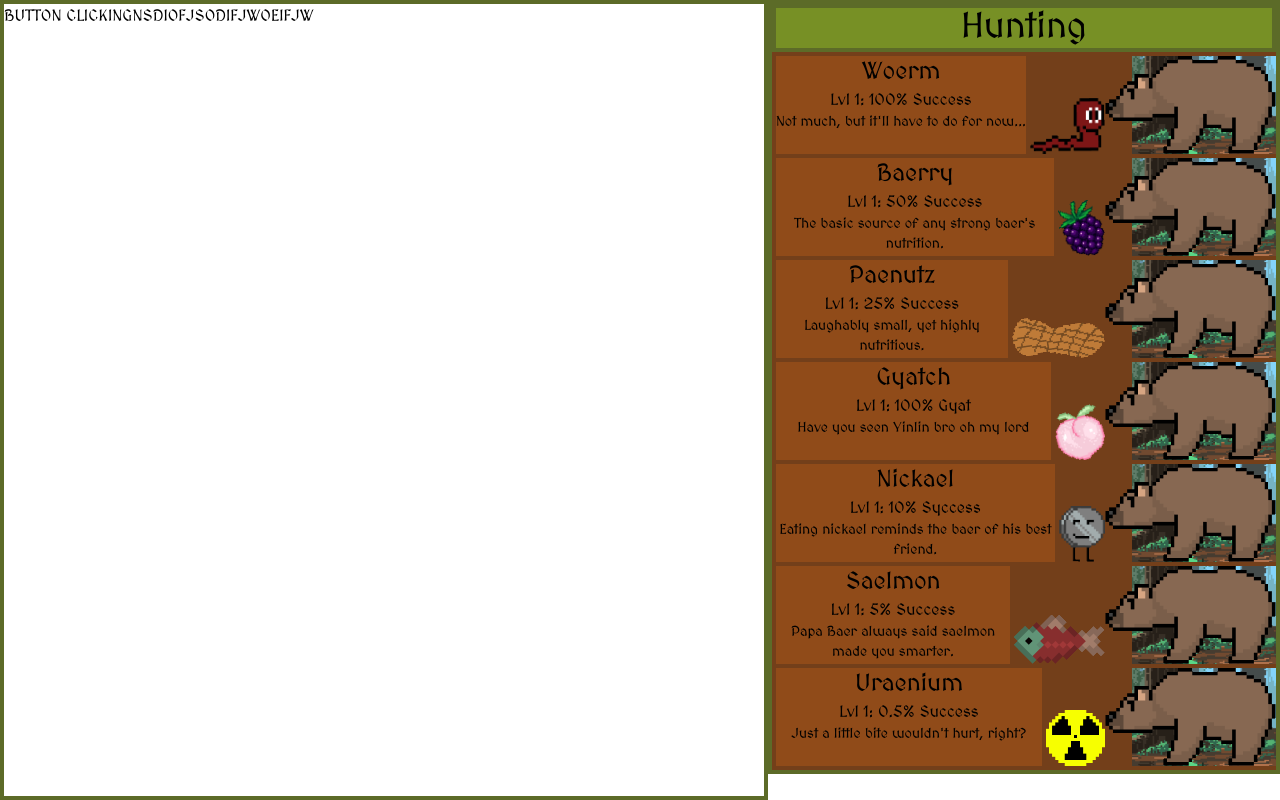
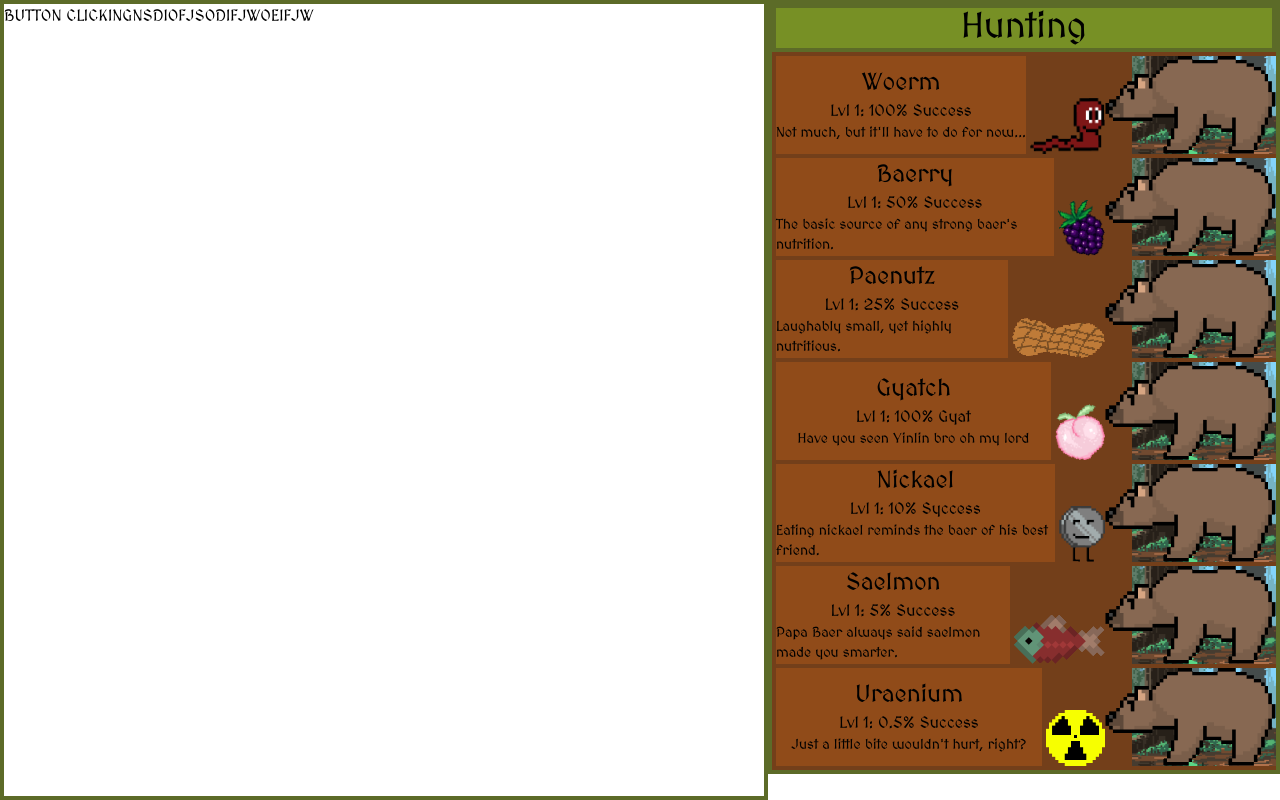
Before and after one commit to dut-inc/baer-clicker-2, a React (Create React App) app in the folder client/: page / in a window 1280 px wide. Built offline with nearby package versions, Linux system fonts and the light colour scheme; no server answers.

Commit message:
centered hunting text vertically
im really like that

```diff
--- a/client/src/components/upgradeModule.js
+++ b/client/src/components/upgradeModule.js
@@ -20,7 +20,7 @@ export default function BaerryModule({foods}){
 function createModule(food){
     return (
     <div className="flex items-end justify-stretch border-wood bg-[url('./assets/moduleBG.png')] bg-[bottom_left_45dvh] bg-cover bg-no-repeat">
-            <div className='flex flex-col flex-wrap self-stretch border-wood border-x-4 font-default bg-[#904B19] text-center w-[60%]'>
+            <div className='flex flex-col flex-wrap self-stretch border-wood border-x-4 font-default bg-[#904B19] w-[60%] place-content-center items-center'>
                 <h1 className='text-2xl'>{food.title}</h1>
                 <h2 className='text-base'>{food.levelInfo}</h2>
                 <p className='text-sm'>{food.description}</p>
```
